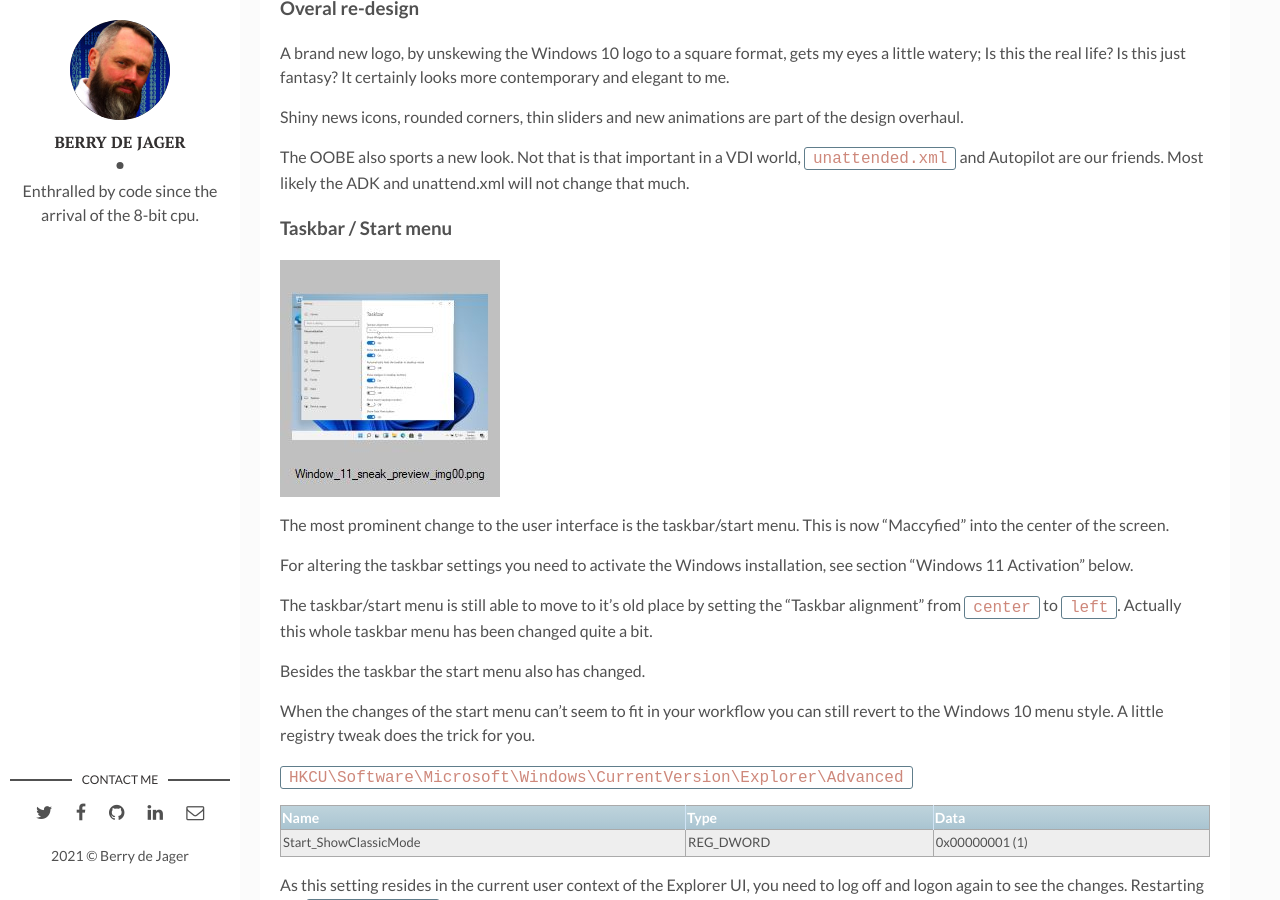
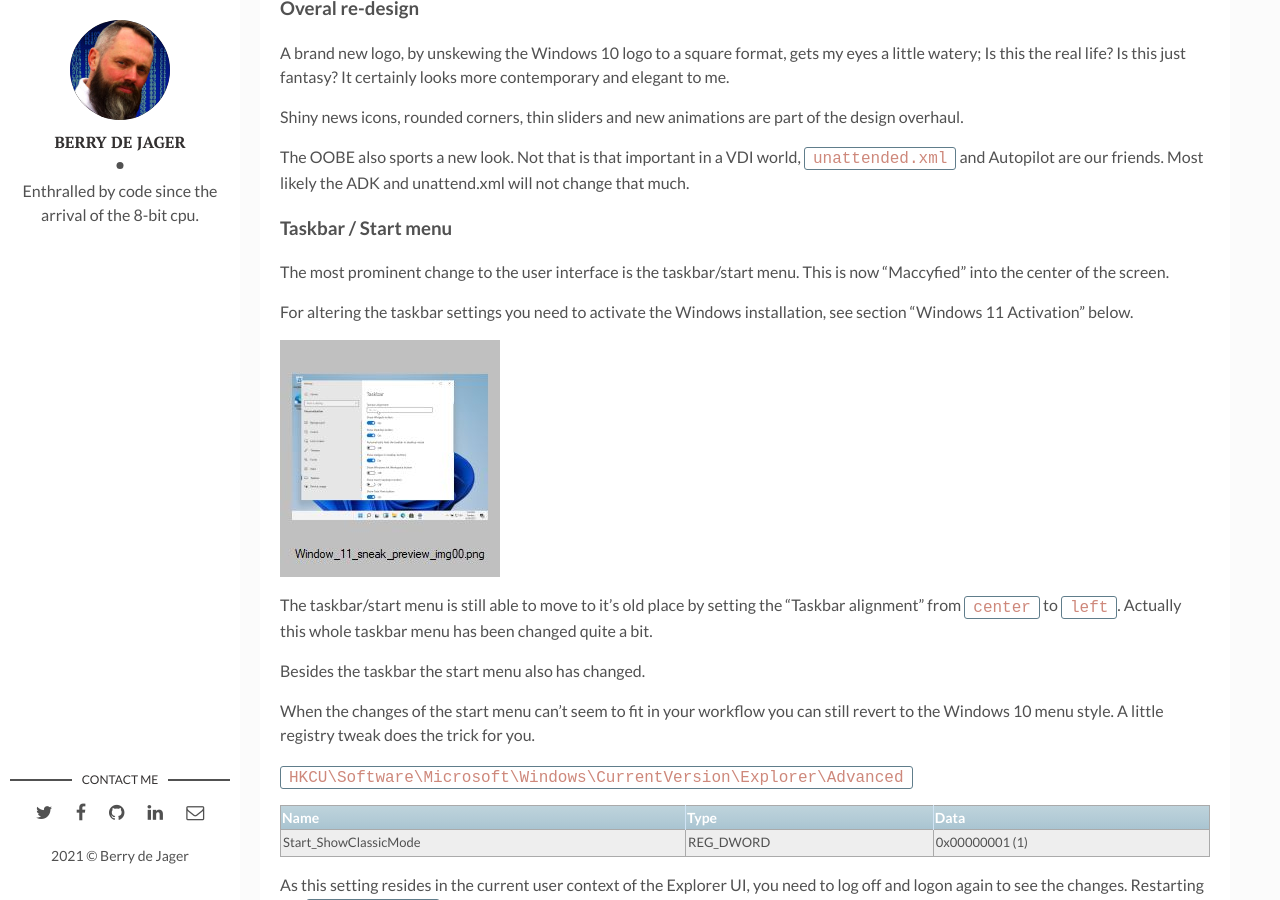
Before and after one commit to berrydejager/code.berrydejager.com, a Jekyll site: the page built from _posts/2021-06-17-Windows-11-sneak-preview.markdown, in a window 1280 px wide and 900 px high, scrolled down 2010 px. Built offline with Jekyll 4.4.1, drawn with Linux system fonts in a browser that asks for light colours; comment, search, counter and statistics services are not loaded.

Commit message:
Update 2021-06-17-Windows-11-sneak-preview.markdown

```diff
--- a/_posts/2021-06-17-Windows-11-sneak-preview.markdown
+++ b/_posts/2021-06-17-Windows-11-sneak-preview.markdown
@@ -70,11 +70,11 @@
 The OOBE also sports a new look. Not that is that important in a VDI world, `unattended.xml` and Autopilot are our friends. Most likely the ADK and unattend.xml will not change that much.
 ### Taskbar / Start menu
 
-[![](/assets/img/Window_11_sneak_preview_img00_t.jpg)](/assets/img/Window_11_sneak_preview_img00.png){:target="_blank"}
-
 The most prominent change to the user interface is the taskbar/start menu. This is now "Maccyfied" into the center of the screen.
 
 For altering the taskbar settings you need to activate the Windows installation, see section "Windows 11 Activation" below.
+
+[![Taskbar / Start menu](/assets/img/Window_11_sneak_preview_img00_t.jpg)](/assets/img/Window_11_sneak_preview_img00.png){:target="_blank"}
 
 The taskbar/start menu is still able to move to it's old place by setting the "Taskbar alignment" from `center` to `left`. Actually this whole taskbar menu has been changed quite a bit.
 
```
